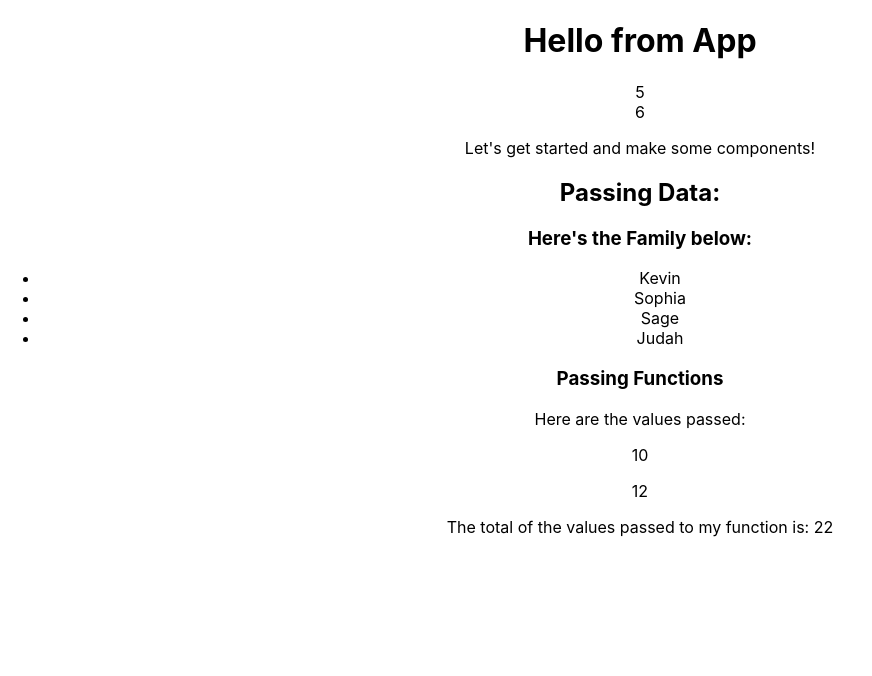
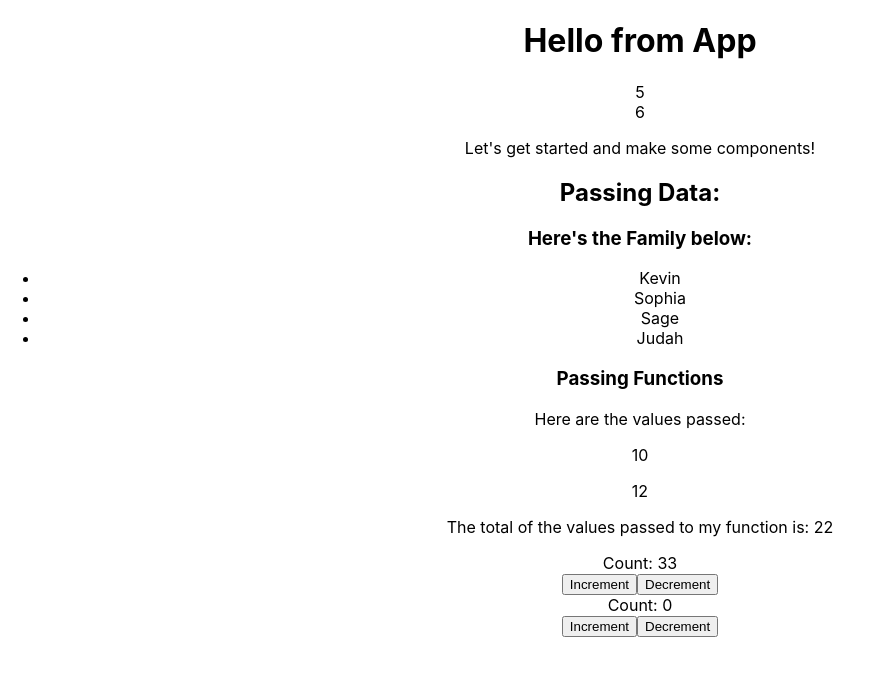
Before and after one commit to kame087/practical-react, a React (Create React App) app: page / in a window 1280 px wide. Shown: the top 676 px of the page, without its empty margins (0-872 px from the left). Built offline with nearby package versions, Linux system fonts and the light colour scheme.

Commit message:
added Counter component

```diff
--- a/src/App.js
+++ b/src/App.js
@@ -3,6 +3,7 @@ import React from "react";
 import "./App.css";
 import Header from "./components/Header";
 import Body from "./components/Body";
+import Counter from "./components/Counter";
 
 function App() {
   // passing ES6 style functions as props (you don't need "this" keyword, but in regular function expressions you do)
@@ -22,6 +23,8 @@ function App() {
         nums={[10, 12]}
         lambdaFunc={(a, b) => a + b}
       />
+      <Counter initialCount={33} />
+      <Counter initialCount={0} />
     </div>
   );
 }
```
